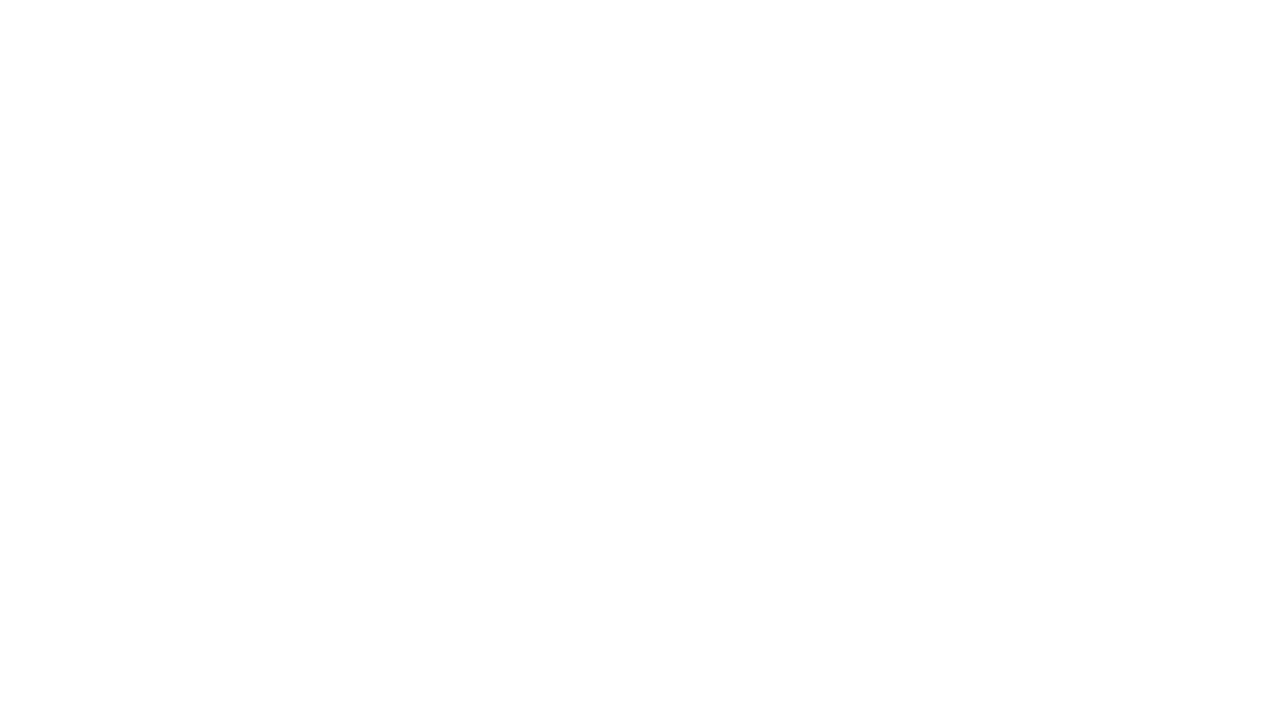
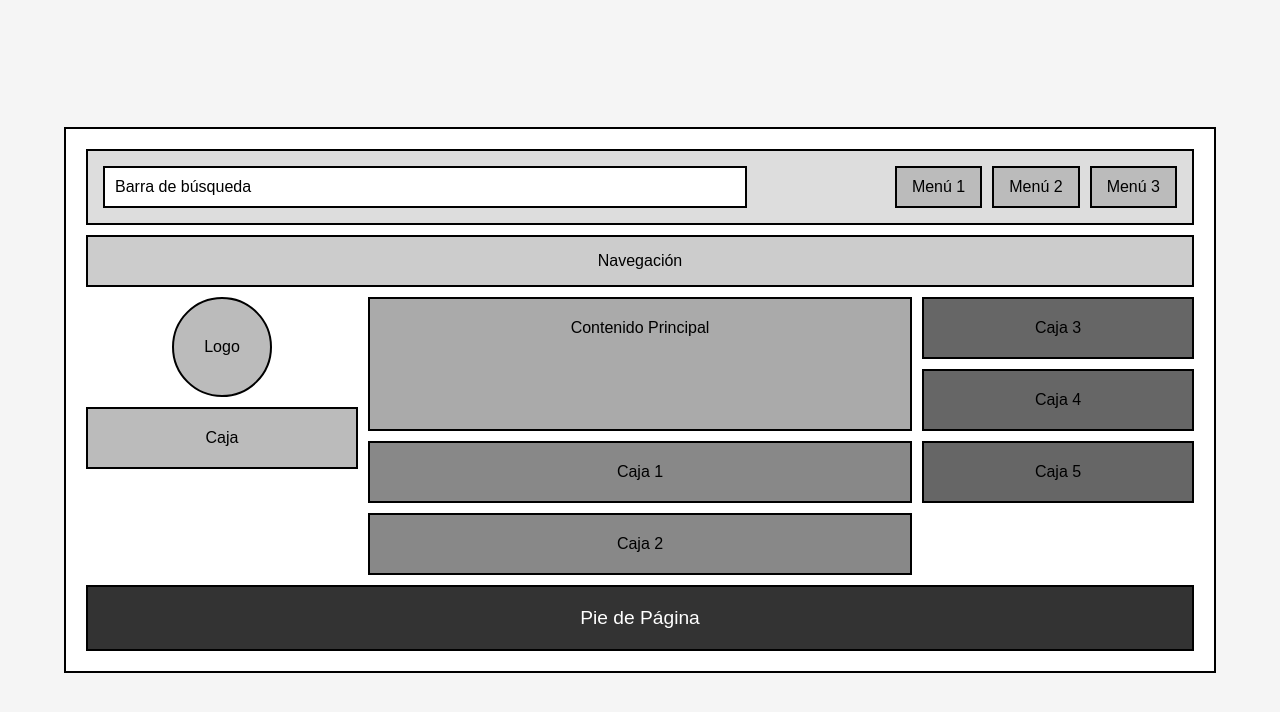
Before and after one commit to NicolasZeq2722/MaquetacionNicolaszeq, a plain HTML site: page index.html in a window 1280 px wide. Drawn offline with Linux system fonts and the light colour scheme.

Commit message:
Nueva maquetacion 13 de Marzo

```diff
--- a/estilos.css
+++ b/estilos.css
@@ -0,0 +1,148 @@
+* {
+    margin: 0;
+    padding: 0;
+    box-sizing: border-box;
+    font-family: Arial, sans-serif;
+}
+
+body {
+    display: flex;
+    justify-content: center;
+    align-items: center;
+    height: 100vh;
+    background-color: #f5f5f5;
+}
+
+
+.container {
+    display: grid;
+    grid-template-areas:
+        "header header header"
+        "nav    nav    nav"
+        "sidebar main   right"
+        "sidebar extra  right"
+        "footer  footer footer";
+    grid-template-columns: 1fr 2fr 1fr;
+    grid-template-rows: auto auto 1fr 1fr auto;
+    gap: 10px;
+    width: 90%;
+    max-width: 1200px;
+    background-color: white;
+    padding: 20px;
+    border: 2px solid black;
+}
+
+
+.header {
+    grid-area: header;
+    display: flex;
+    justify-content: space-between;
+    padding: 15px;
+    background-color: #ddd;
+    border: 2px solid black;
+}
+
+.search-bar {
+    width: 60%;
+    background-color: white;
+    padding: 10px;
+    border: 2px solid black;
+}
+
+.menu {
+    display: flex;
+    gap: 10px;
+}
+
+.menu-item {
+    background-color: #bbb;
+    padding: 10px 15px;
+    border: 2px solid black;
+}
+
+
+.nav {
+    grid-area: nav;
+    background-color: #ccc;
+    padding: 15px;
+    text-align: center;
+    border: 2px solid black;
+}
+
+
+.sidebar {
+    grid-area: sidebar;
+    display: flex;
+    flex-direction: column;
+    align-items: center;
+    gap: 10px;
+}
+
+.logo {
+    background-color: #bbb;
+    width: 100px;
+    height: 100px;
+    border-radius: 50%;
+    display: flex;
+    align-items: center;
+    justify-content: center;
+    border: 2px solid black;
+}
+
+.side-box {
+    width: 100%;
+    background-color: #bbb;
+    padding: 20px;
+    text-align: center;
+    border: 2px solid black;
+}
+
+
+.main-content {
+    grid-area: main;
+    background-color: #aaa;
+    padding: 20px;
+    text-align: center;
+    border: 2px solid black;
+}
+
+
+.extra-content {
+    grid-area: extra;
+    display: flex;
+    flex-direction: column;
+    gap: 10px;
+}
+
+.sub-box {
+    background-color: #888;
+    padding: 20px;
+    text-align: center;
+    border: 2px solid black;
+}
+
+
+.right-content {
+    grid-area: right;
+    display: flex;
+    flex-direction: column;
+    gap: 10px;
+}
+
+.right-box {
+    background-color: #666;
+    padding: 20px;
+    text-align: center;
+    border: 2px solid black;
+}
+
+
+.footer {
+    grid-area: footer;
+    background-color: #333;
+    color: white;
+    text-align: center;
+    padding: 20px;
+    font-size: 1.2em;
+    border: 2px solid black;
+}
--- a/index.html
+++ b/index.html
@@ -1,14 +1,41 @@
 <!DOCTYPE html>
-<html lang="en">
+<html lang="es">
 <head>
     <meta charset="UTF-8">
     <meta name="viewport" content="width=device-width, initial-scale=1.0">
-    <title>Maquetacion</title>
+    <title>Maquetación con Grid</title>
     <link rel="stylesheet" href="estilos.css">
 </head>
 <body>
+
     <div class="container">
-        <header class="Encabezado"></header>
+        <header class="header">
+            <div class="search-bar">Barra de búsqueda</div>
+            <div class="menu">
+                <div class="menu-item">Menú 1</div>
+                <div class="menu-item">Menú 2</div>
+                <div class="menu-item">Menú 3</div>
+            </div>
+        </header>
+        <nav class="nav">Navegación</nav>
+        <aside class="sidebar">
+            <div class="logo">Logo</div>
+            <div class="side-box">Caja</div>
+        </aside>
+        <main class="main-content">
+            <div class="content-box">Contenido Principal</div>
+        </main>
+        <section class="extra-content">
+            <div class="sub-box">Caja 1</div>
+            <div class="sub-box">Caja 2</div>
+        </section>
+        <section class="right-content">
+            <div class="right-box">Caja 3</div>
+            <div class="right-box">Caja 4</div>
+            <div class="right-box">Caja 5</div>
+        </section>
+        <footer class="footer">Pie de Página</footer>
     </div>
+
 </body>
 </html>
```
